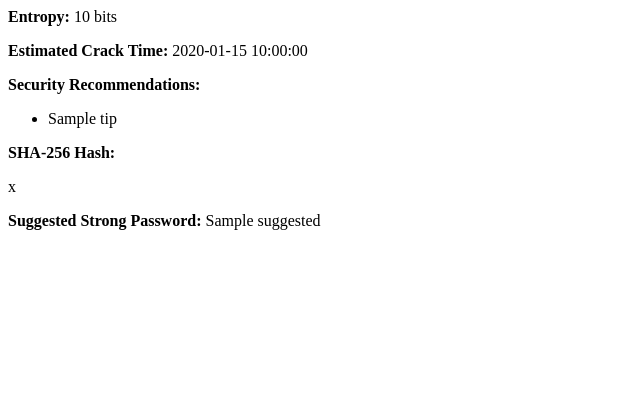
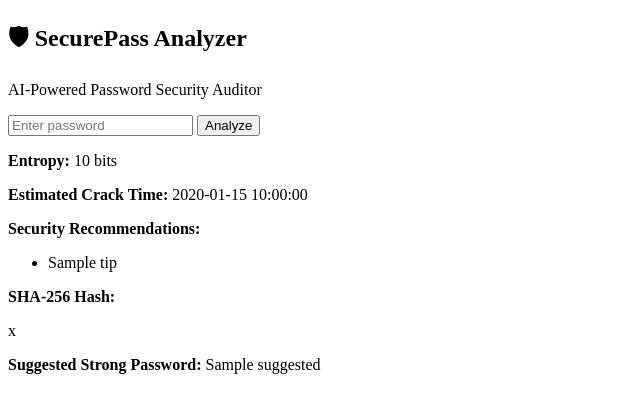
Before and after one commit to mandyamkiran/SecurePass-Analyzer, a Flask app: template templates/index.html in a window 1280 px wide. Shown: the top 413 px of the page, without its empty margins (0-640 px from the left). Run offline with Flask 3, Linux system fonts and the light colour scheme; the template is opened without the code that fills it: most values are stand-ins (such as "Sample title", 1, 10 or a date in 2020).

Commit message:
Fixed broken HTML template

```diff
--- a/templates/index.html
+++ b/templates/index.html
@@ -1,5 +1,20 @@
+<!DOCTYPE html>
+<html>
+<head>
+    <title>SecurePass Analyzer</title>
+</head>
+<body>
+
+<h2>🛡 SecurePass Analyzer</h2>
+<p>AI-Powered Password Security Auditor</p>
+
+<form method="POST">
+    <input type="password" name="password" placeholder="Enter password" required>
+    <button type="submit">Analyze</button>
+</form>
+
 {% if result %}
-<div class="result">
+<div>
     <p><strong>Entropy:</strong> {{ result.entropy }} bits</p>
     <p><strong>Estimated Crack Time:</strong> {{ result.crack_time }}</p>
 
@@ -17,8 +32,11 @@
     {% endif %}
 
     <p><strong>SHA-256 Hash:</strong></p>
-    <div class="hash-box">{{ result.hash }}</div>
+    <p>{{ result.hash }}</p>
 
     <p><strong>Suggested Strong Password:</strong> {{ result.suggested }}</p>
 </div>
 {% endif %}
+
+</body>
+</html>
```
